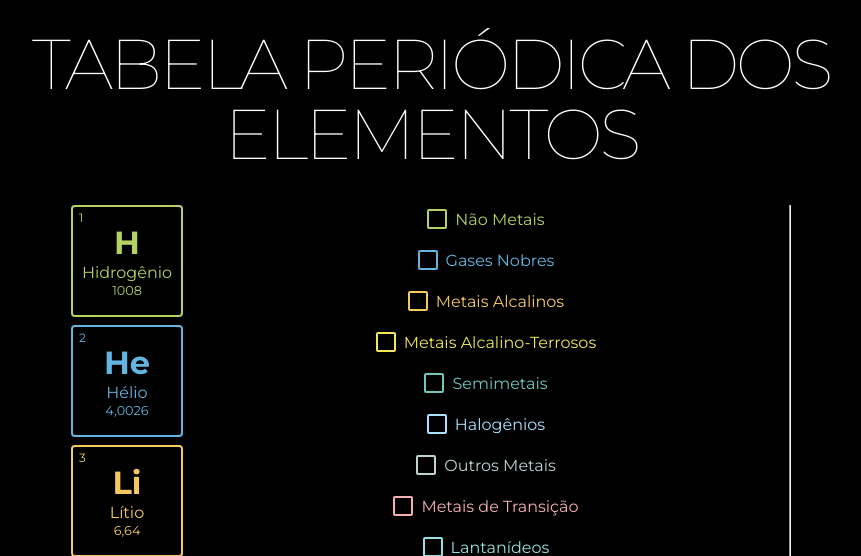
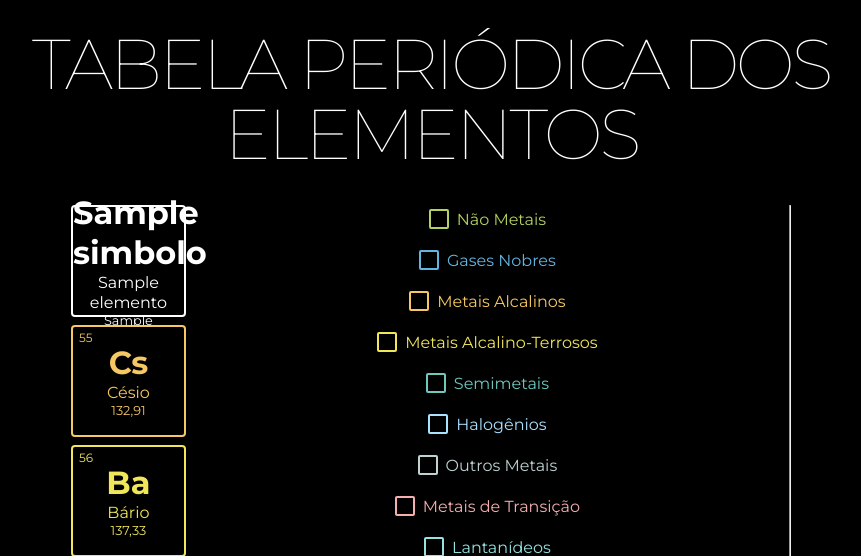
Before and after one commit to amandaeleuterio2/Tabela-Peri-dica, a Flask app: template templates/index.html in a window 1280 px wide. Shown: the part 267-823 px from the top of the page, without its empty margins (209-1070 px from the left). Run offline with Flask 2, Linux system fonts and the light colour scheme; the template is opened without the code that fills it: most values are stand-ins (such as "Sample title", 1, 10 or a date in 2020); some libraries are stand-ins or nearby versions.

Commit message:
Add files via upload

```diff
--- a/templates/index.html
+++ b/templates/index.html
@@ -1,10 +1,21 @@
-{% extends "template.html" %} {% block conteudo %}
+{% extends "template.html" %}
+{% block conteudo %}
 <body>
   <link rel="stylesheet" href="{{url_for('static', filename='style.css')}}" />
   <h1>Tabela Periódica dos Elementos</h1>
   <main>
     <div id="grid-container">
       <!-- LINHA 1 -->
+
+        {% for elemento in elementos %}
+         <section>
+            <span>{{elemento._num_atomico}}</span>
+            <h2>{{ elemento._simbolo }}</h2>
+            <p>{{ elemento._nome_elemento }}</p>
+            <p>{{elemento._massa_atomica}}</p>
+          </section>
+        {% endfor %}
+      <!--
       <section class="nao-metal">
         <span>1</span>
         <h2>H</h2>
@@ -19,9 +30,9 @@
         <h2>He</h2>
         <p>Hélio</p>
         <p>4,0026</p>
-      </section>
+      </section>  -->
 
-      <!-- LINHA 2 -->
+      <!-- LINHA 2
       <section class="metal-alcalino">
         <span>3</span>
         <h2>Li</h2>
@@ -78,9 +89,9 @@
         <h2>Ne</h2>
         <p>Neônio</p>
         <p>20,180</p>
-      </section>
+      </section>-->
 
-      <!-- LINHA 3 -->
+      <!-- LINHA 3
       <section class="metal-alcalino">
         <span>11</span>
         <h2>Na</h2>
@@ -138,8 +149,8 @@
         <p>Argônio</p>
         <p>39,948</p>
       </section>
-
-      <!-- LINHA 4 -->
+-->
+      <!-- LINHA 4
       <section class="metal-alcalino">
         <span>19</span>
         <h2>K</h2>
@@ -264,9 +275,9 @@
         <h2>Kr</h2>
         <p>Criptônio</p>
         <p>83,798(2)</p>
-      </section>
+      </section>-->
 
-      <!-- LINHA 5 -->
+      <!-- LINHA 5
       <section class="metal-alcalino">
         <span>37</span>
         <h2>Rb</h2>
@@ -391,7 +402,7 @@
         <h2>Xe</h2>
         <p>Xenônio</p>
         <p>131,29</p>
-      </section>
+      </section>-->
 
       <!-- LINHA 6 -->
       <section class="metal-alcalino">
@@ -858,6 +869,7 @@
         <p>Laurêncio</p>
         <p>[262]</p>
       </section>
+
     </div>
     <br />
     <div>
@@ -878,4 +890,5 @@
     <hr class="linha" />
   </main>
 
-{%endblock %}
+  {%endblock %}
+</body>
```
